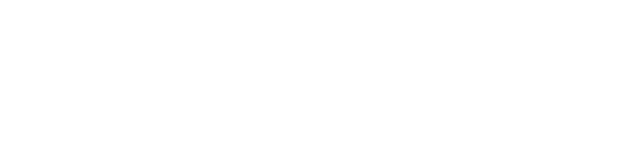
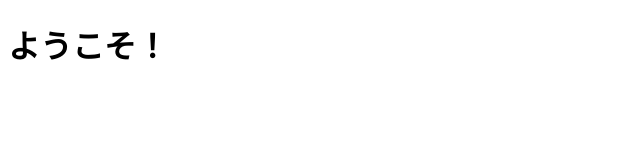
Before and after one commit to yuzurihoney/test, a plain HTML site: page test.html in a window 1280 px wide. Shown: the whole page, without its empty margins (0-640 px from the left). Drawn offline with Linux system fonts and the light colour scheme.

Commit message:
文字追加

```diff
--- a/test.html
+++ b/test.html
@@ -7,6 +7,6 @@
     <title>Document</title>
 </head>
 <body>
-
+    <h1>ようこそ！</h1>
 </body>
 </html>
```
